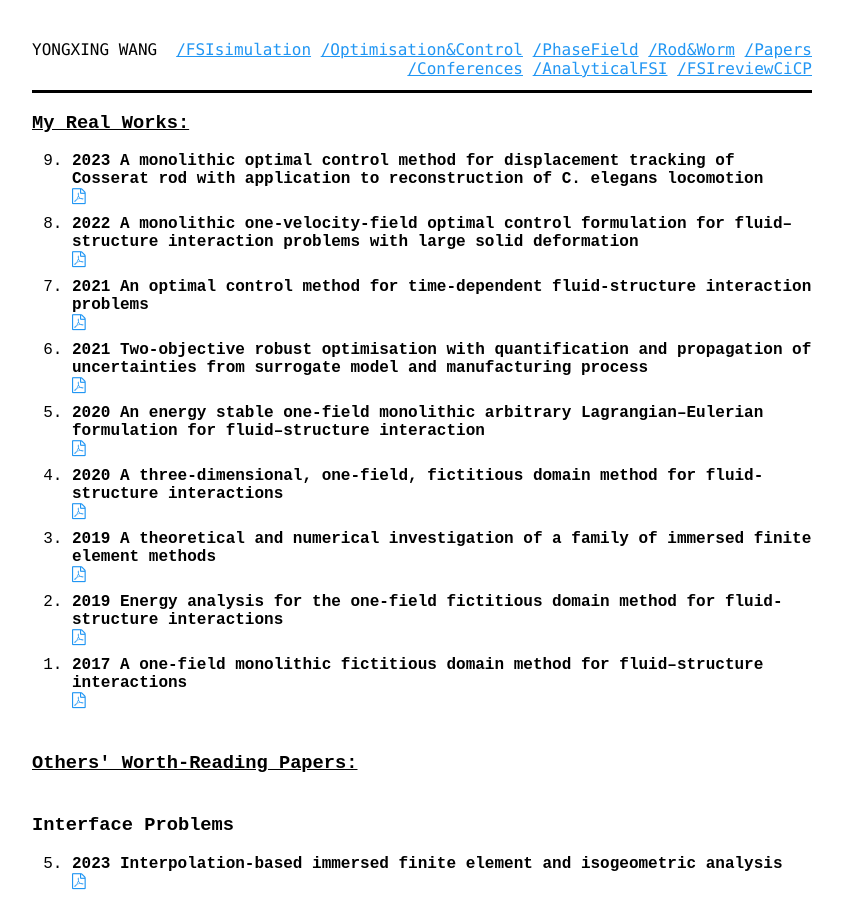
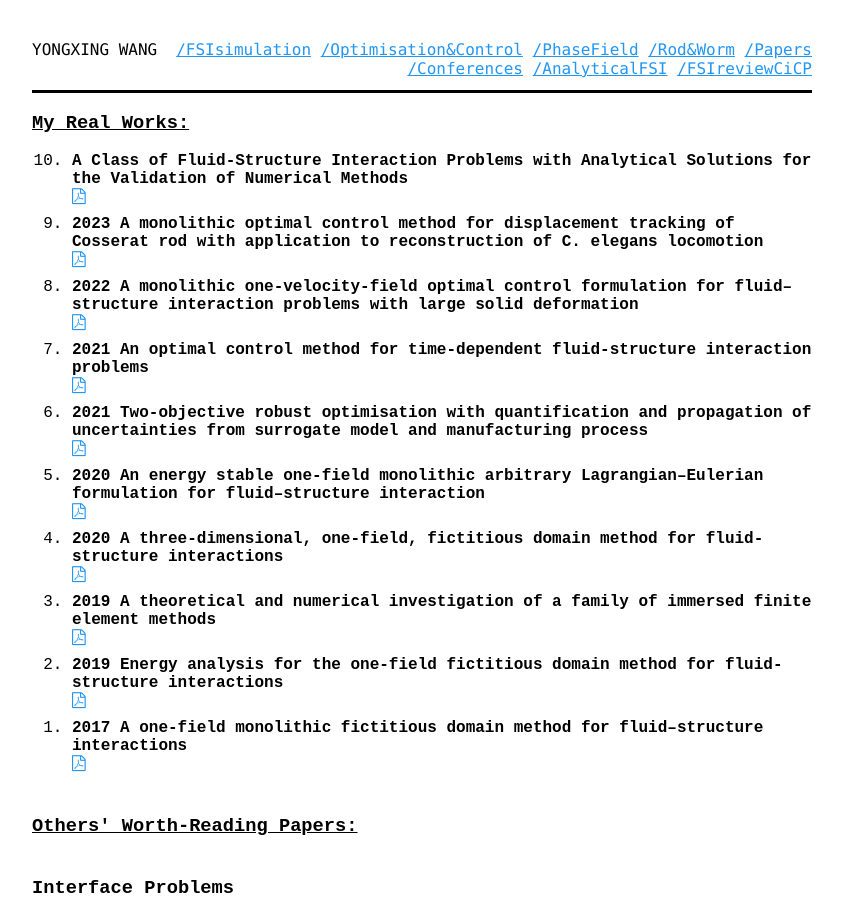
Before and after one commit to yongxingwang/yongxingwang.github.io, a Jekyll site: the page built from publication.html, in a window 1280 px wide and 900 px high. Shown: the whole window, without its empty margins (218-1061 px from the left). Built offline with Jekyll 4.4.1, drawn with Linux system fonts in a browser that asks for light colours; some web fonts are replaced.

Commit message:
Update publication.html

```diff
--- a/publication.html
+++ b/publication.html
@@ -10,6 +10,10 @@ title: publication
         <h1> <u> My Real Works: </u> </h1>
         </header>
         <ol class="pub" reversed>
+            <li>
+                <span class="ptitle"> A Class of Fluid-Structure Interaction Problems with Analytical Solutions for the Validation of Numerical Methods </span>
+                <a href="assets/pdf/2026AnalyticFSI.pdf"><i class="icon-file-pdf-o" aria-hidden="true"><span class="sr">PDF</span></i></a></span>
+            </li>
             <li>
                 <span class="ptitle">2023 A monolithic optimal control method for displacement tracking of Cosserat rod with application to reconstruction of C. elegans locomotion </span>
                 <a href="assets/pdf/2023RodControl.pdf"><i class="icon-file-pdf-o" aria-hidden="true"><span class="sr">PDF</span></i></a></span>
```
